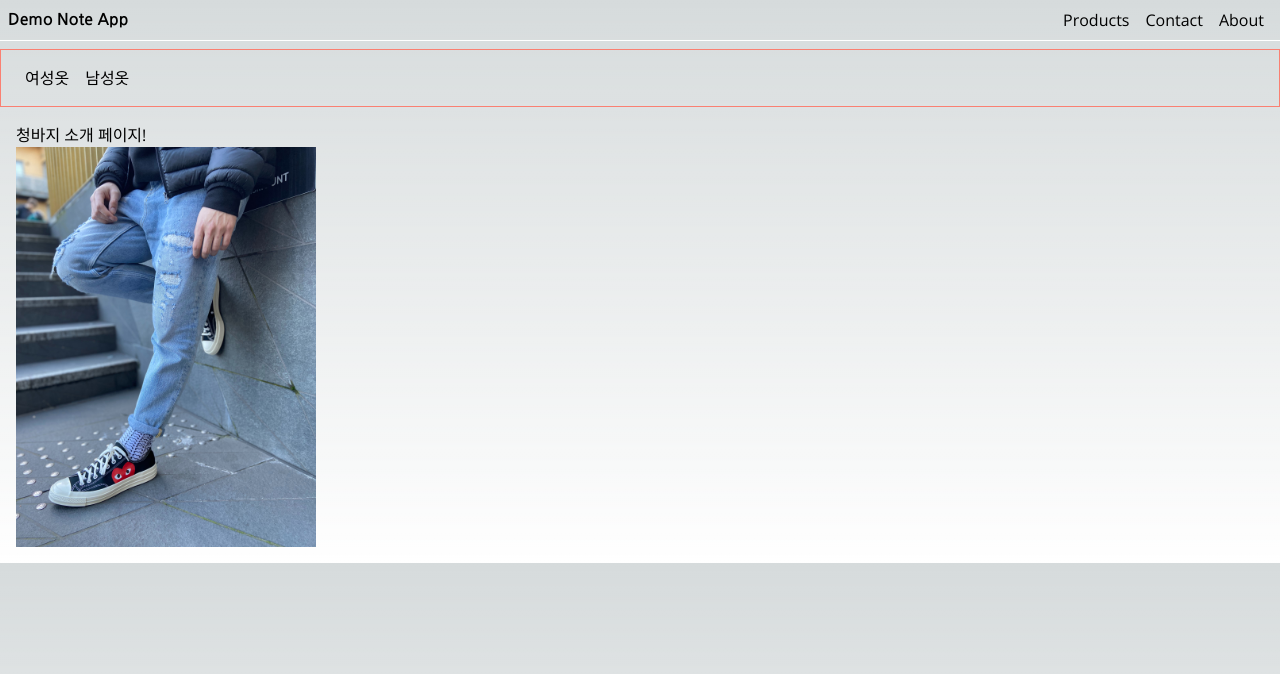
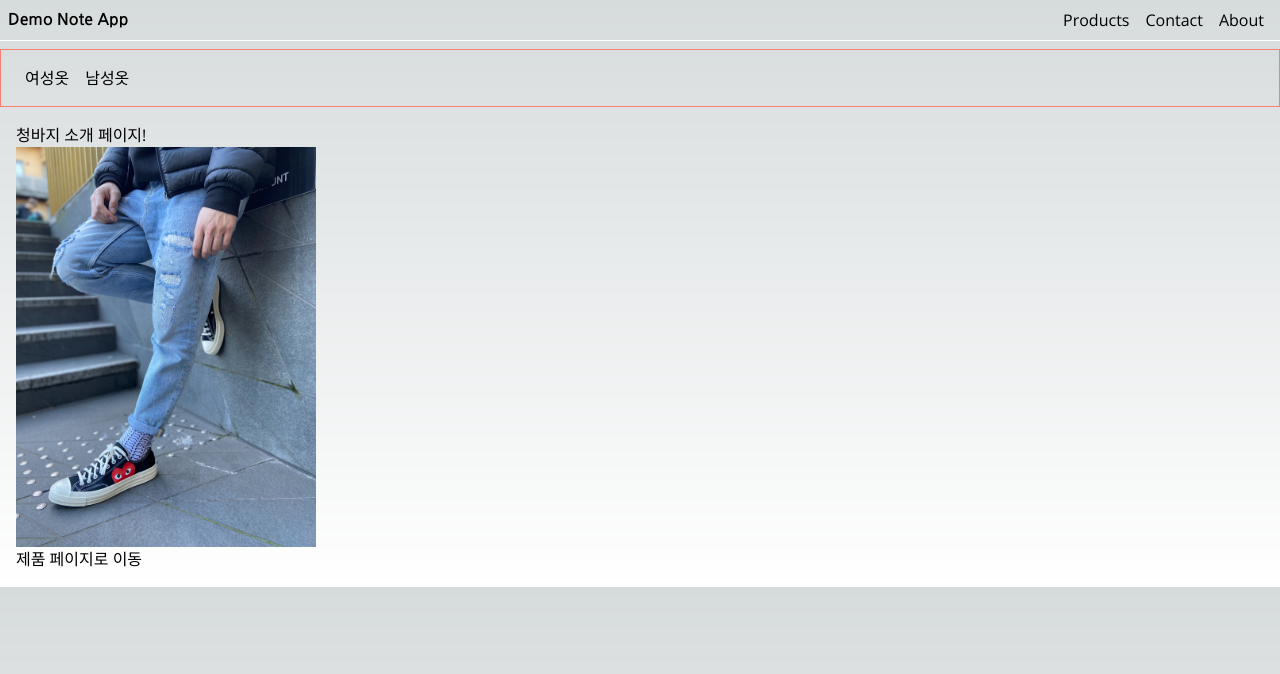
Before and after one commit to devGo20/note, a Next.js app: page /products/1234 in a window 1280 px wide. Shown: the top 674 px of the page. Built offline with nearby package versions, Linux system fonts and the light colour scheme.

Commit message:
[ADD] product redirect use, add GoProductsButton

```diff
--- a/src/app/products/[slug]/page.tsx
+++ b/src/app/products/[slug]/page.tsx
@@ -1,6 +1,7 @@
-import { getProduct, getProducts } from "@/service/products";
-import Image from "next/image";
-import { notFound } from "next/navigation";
+import GoProductsButton from '@/components/GoProductsButton';
+import { getProduct, getProducts } from '@/service/products';
+import Image from 'next/image';
+import { notFound, redirect } from 'next/navigation';
 
 type Props = {
   params: {
@@ -20,7 +21,8 @@ export default async function ProductPage({ params: { slug } }: Props) {
   const product = await getProduct(slug);
 
   if (!product) {
-    notFound(); // not-found 호출 함수
+    redirect('/products');
+    // notFound(); // not-found 호출 함수
   }
   // 서버 파일에 있는 데이터 중 해당 제품의 정보를 찾아서 그걸 보여줌
   return (
@@ -32,6 +34,8 @@ export default async function ProductPage({ params: { slug } }: Props) {
         width={300}
         height={300}
       />
+      {/* 현재 ProductsPage SSR, onClick은 Client에서 실행 가능, component로 만들어 사용 */}
+      <GoProductsButton />
     </>
   );
 }
```
